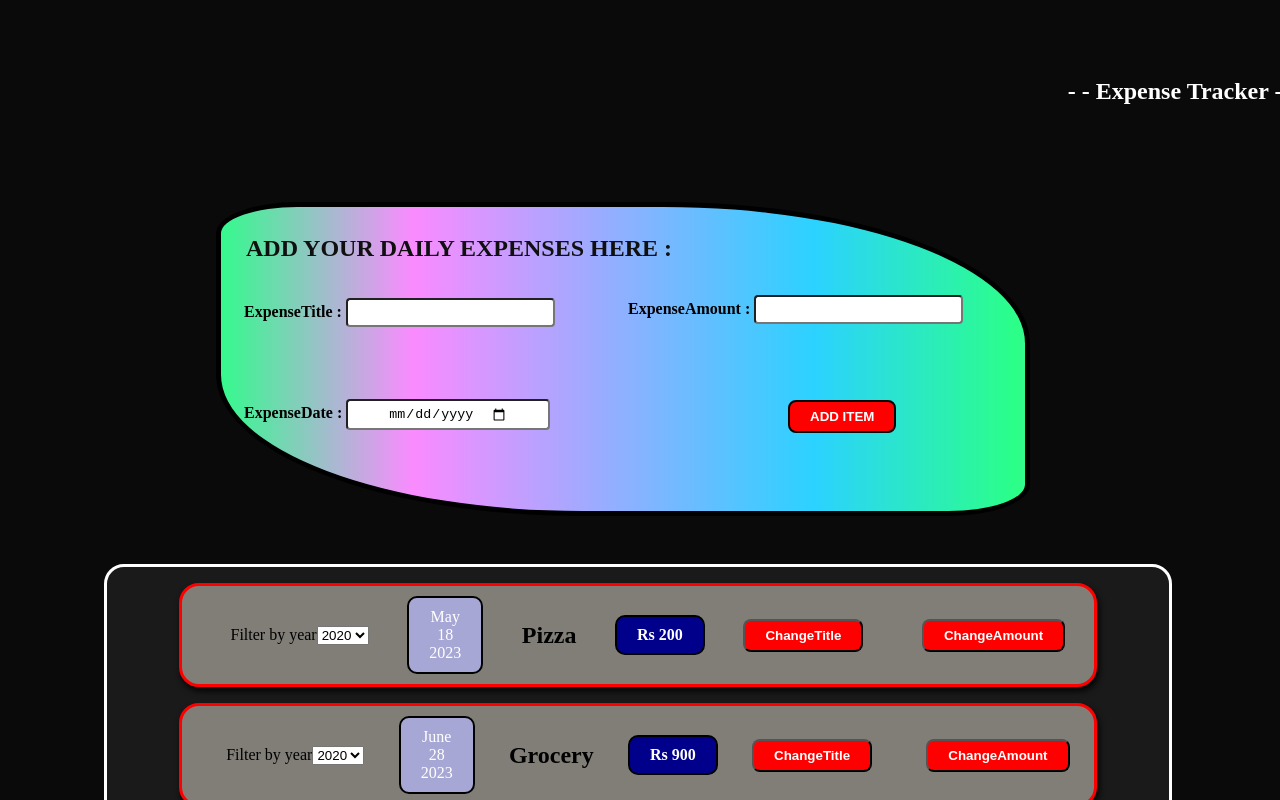
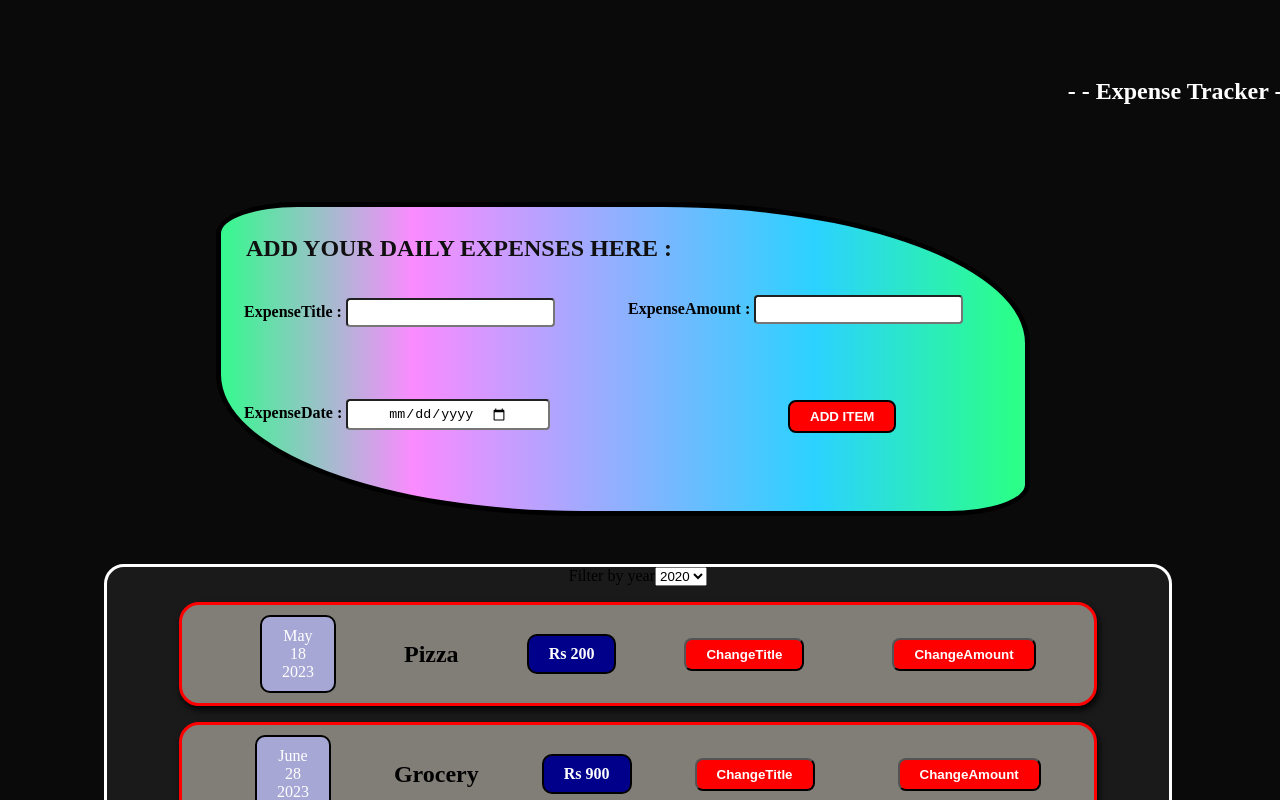
Before and after one commit to Vaibhavdesai99/React-JS, a React (Create React App) app: page / in a window 1280 px wide. Shown: the top 800 px of the page. Built offline with nearby package versions, Linux system fonts and the light colour scheme.

Commit message:
Rendering Expenses with performance optimisations

```diff
--- a/src/App.js
+++ b/src/App.js
@@ -7,6 +7,8 @@ import Expenseitem from "./components/Expenses/ExpenseItem";
 import NewExpenses from "./components/NewExpenses/NewExpenses";
 
 import Cards from "./components/UI/Cards";
+
+import ExpenseFilter from "./components/Expenses/ExpenseFilter";
 
 const Dummy_expenses = [
   {
@@ -33,6 +35,12 @@ const Dummy_expenses = [
 ];
 
 const App = () => {
+  const [filteredYear, selectedFilteredYear] = useState("2020");
+
+  const FilterChangeHandler = (selectedYear) => {
+    selectedFilteredYear(selectedYear);
+  };
+
   //passed the arrayOfObject in useState : Dummy_expenses data  get stored in expenses variable
 
   const [expenses, setExpenses] = useState(Dummy_expenses);
@@ -55,6 +63,11 @@ const App = () => {
 
       {/* we change div to Cards ...so style get applied that we create in cards.css */}
       <Cards className="background">
+        <ExpenseFilter
+          selected={filteredYear}
+          onChangeFilter={FilterChangeHandler}
+        />
+
         {expenses.map((expense, index) => {
           return (
             <Expenseitem
--- a/src/components/Expenses/ExpenseFilter.js
+++ b/src/components/Expenses/ExpenseFilter.js
@@ -3,6 +3,7 @@ import "./ExpenseFilter.css";
 import React from "react";
 
 const ExpenseFilter = (props) => {
+  //console.log(props);
   const dropDownChangeHandler = (event) => {
     props.onChangeFilter(event.target.value);
   };
--- a/src/components/Expenses/ExpenseItem.js
+++ b/src/components/Expenses/ExpenseItem.js
@@ -7,16 +7,10 @@ import ExpenseDate from "./ExpenseDate";
 
 import ExpenseDetails from "./ExpenseDetails";
 
-import ExpenseFilter from "./ExpenseFilter";
-
 import Cards from "../UI/Cards";
 
 const Expenseitem = (props) => {
-  const [filteredYear, selectedFilteredYear] = useState("2020");
-
-  const FilterChangeHandler = (selectedYear) => {
-    selectedFilteredYear(selectedYear);
-  };
+  //console.log(props);
 
   //title change
   const [title, updatedTitle] = useState(props.title);
@@ -35,11 +29,8 @@ const Expenseitem = (props) => {
   return (
     //we changed div and use Cards here so all style get applied here
 
+    <>
       <Cards className="expenses">
-      <ExpenseFilter
-        selected={filteredYear}
-        onChangeFilter={FilterChangeHandler}
-      />
         <ExpenseDate date={props.date} />
         <ExpenseDetails title={title} amount={amount} />
         <div className="titlebutton">
@@ -49,6 +40,7 @@ const Expenseitem = (props) => {
           <button onClick={amountHandler}>ChangeAmount</button>
         </div>
       </Cards>
+    </>
   );
 };
 
```
Lines whose indentation alone changed are shown as unchanged.
